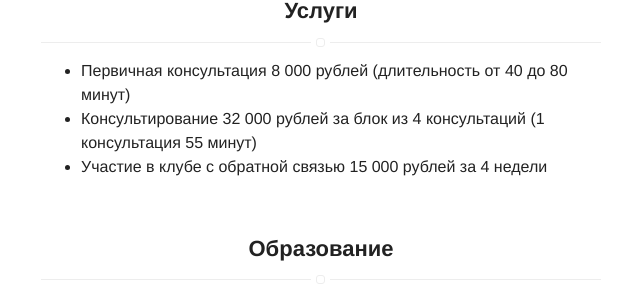
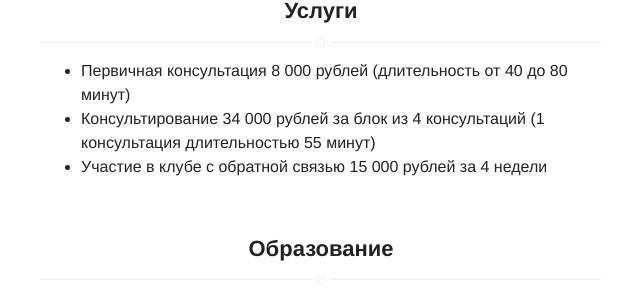
Before and after one commit to ttm-help/main-site, a Jekyll site: the page built from index.html, in a window 1280 px wide. Shown: the part 678-977 px from the top of the page, without its empty margins (319-959 px from the left). Built offline with Jekyll 4.4.1, drawn with Linux system fonts in a browser that asks for light colours.

Commit message:
fix prices

```diff
--- a/_config.yml
+++ b/_config.yml
@@ -37,7 +37,7 @@ skills-list:
 offers: true
 offers-list:
     - Первичная консультация 8 000 рублей (длительность от 40 до 80 минут)
-    - Консультирование 32 000 рублей за блок из 4 консультаций (1 консультация 55 минут)
+    - Консультирование 34 000 рублей за блок из 4 консультаций (1 консультация длительностью 55 минут)
     - Участие в клубе с обратной связью 15 000 рублей за 4 недели
 
 # do you want to display a projects section? true or false
```
